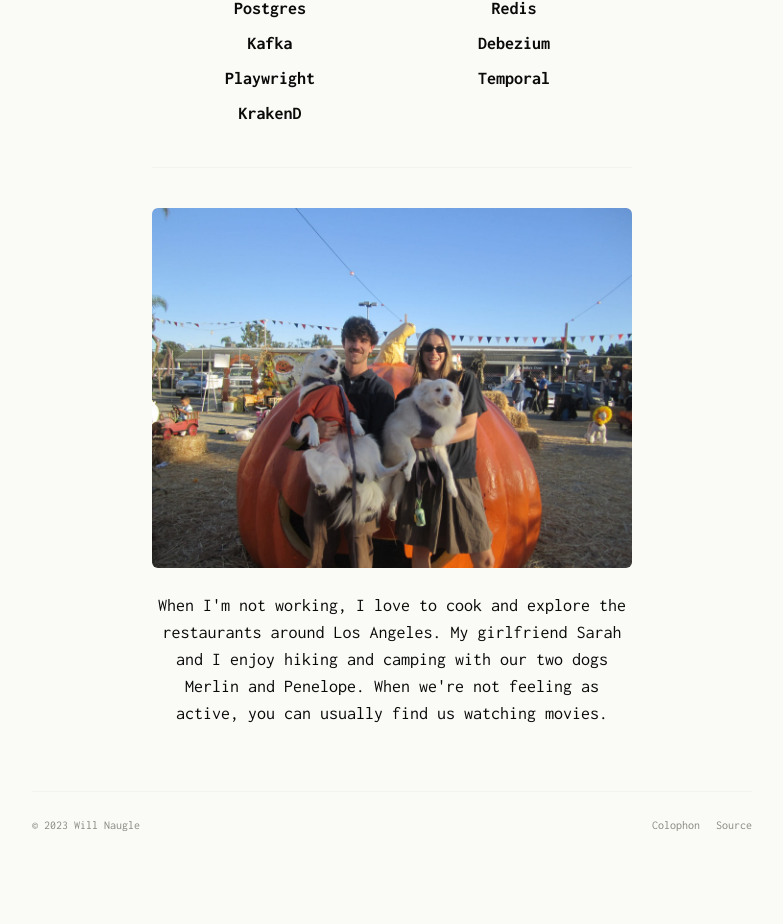
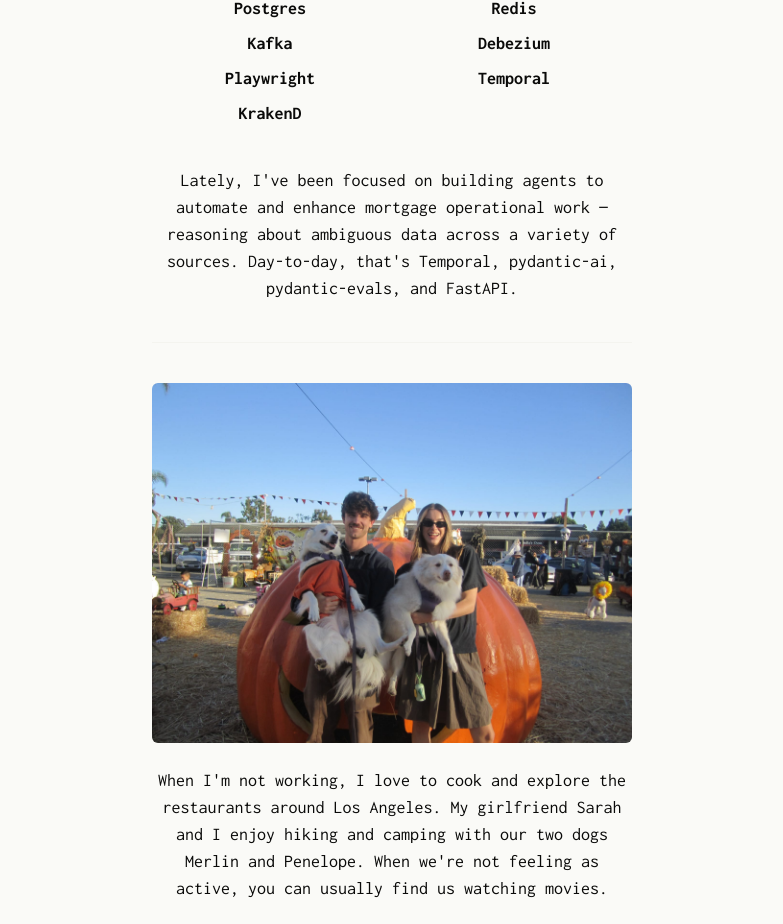
Before and after one commit to willynogs/willynogs-personal-site, a Next.js app: page /about in a window 1280 px wide. Shown: the part 1193-2117 px from the top of the page, without its empty margins (248-1031 px from the left). Before the commit the page ends 2059 px from the top, so only its background shows below. Built offline with nearby package versions, Linux system fonts and the light colour scheme; no server answers.

Commit message:
Add current focus on agentic AI work to /about
Co-Authored-By: Claude Opus 4.7 (1M context) <noreply@anthropic.com>

```diff
--- a/pages/about.tsx
+++ b/pages/about.tsx
@@ -119,6 +119,12 @@ const About: React.FC = () => {
             </Grid>
           </MotionBox>
 
+          <MotionBox variants={fadeUp}>
+            <Text align="center" fontSize="lg" pt={10}>
+              Lately, I&apos;ve been focused on building agents to automate and enhance mortgage operational work — reasoning about ambiguous data across a variety of sources. Day-to-day, that&apos;s Temporal, pydantic-ai, pydantic-evals, and FastAPI.
+            </Text>
+          </MotionBox>
+
           <Divider my={10} borderColor="borderSubtle" />
 
           <MotionBox variants={fadeUp}>
```
